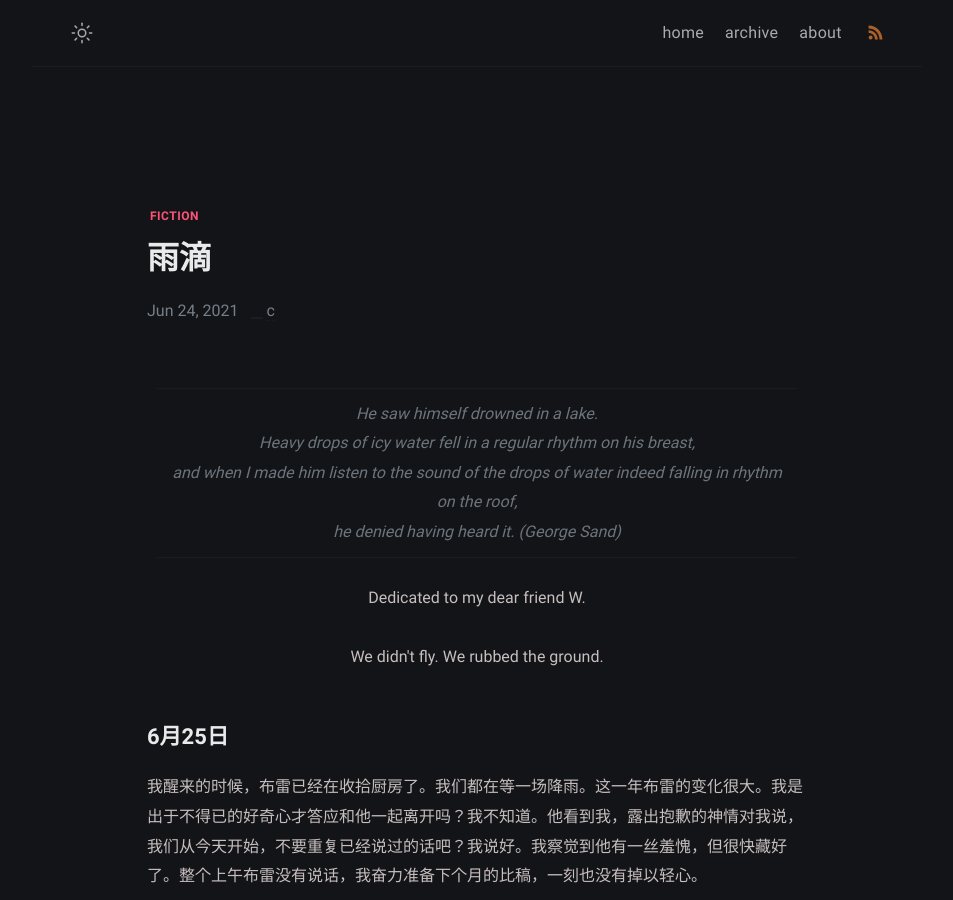
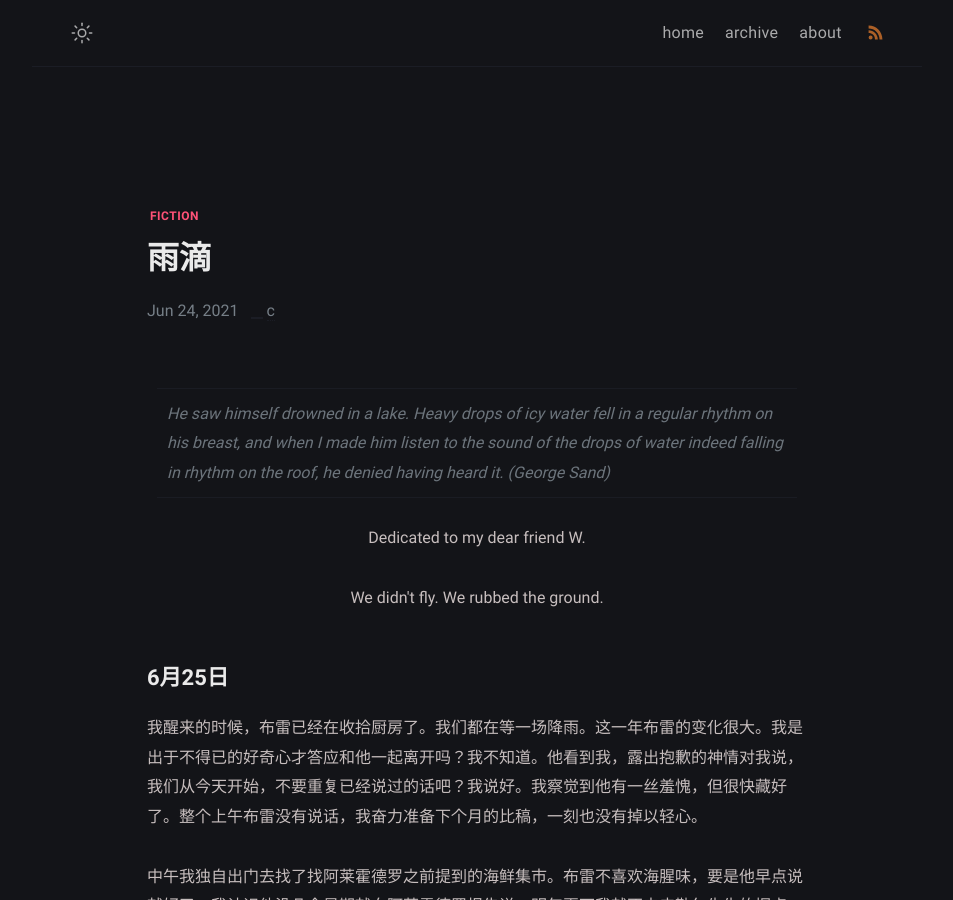
Before and after one commit to yijingch/afistforair.github.io, a Jekyll site: the page built from _posts/raindrop/2021-06-25-raindrop.md, in a window 1280 px wide and 900 px high. Shown: the whole window, without its empty margins (163-1116 px from the left). Built offline with Jekyll 4.4.1, drawn with Linux system fonts in a browser that asks for light colours.

Commit message:
edit post

```diff
--- a/_posts/raindrop/2021-06-25-raindrop.md
+++ b/_posts/raindrop/2021-06-25-raindrop.md
@@ -4,7 +4,7 @@ date: 2021-06-25 10:22:52 +08:00
 tags: [fiction]
 ---
 
->He saw himself drowned in a lake. <br>Heavy drops of icy water fell in a regular rhythm on his breast, <br>and when I made him listen to the sound of the drops of water indeed falling in rhythm on the roof, <br>he denied having heard it. (George Sand)
+><p style="text-align: left;">He saw himself drowned in a lake. Heavy drops of icy water fell in a regular rhythm on his breast, and when I made him listen to the sound of the drops of water indeed falling in rhythm on the roof, he denied having heard it. (George Sand)</p>
 
 
 
```
